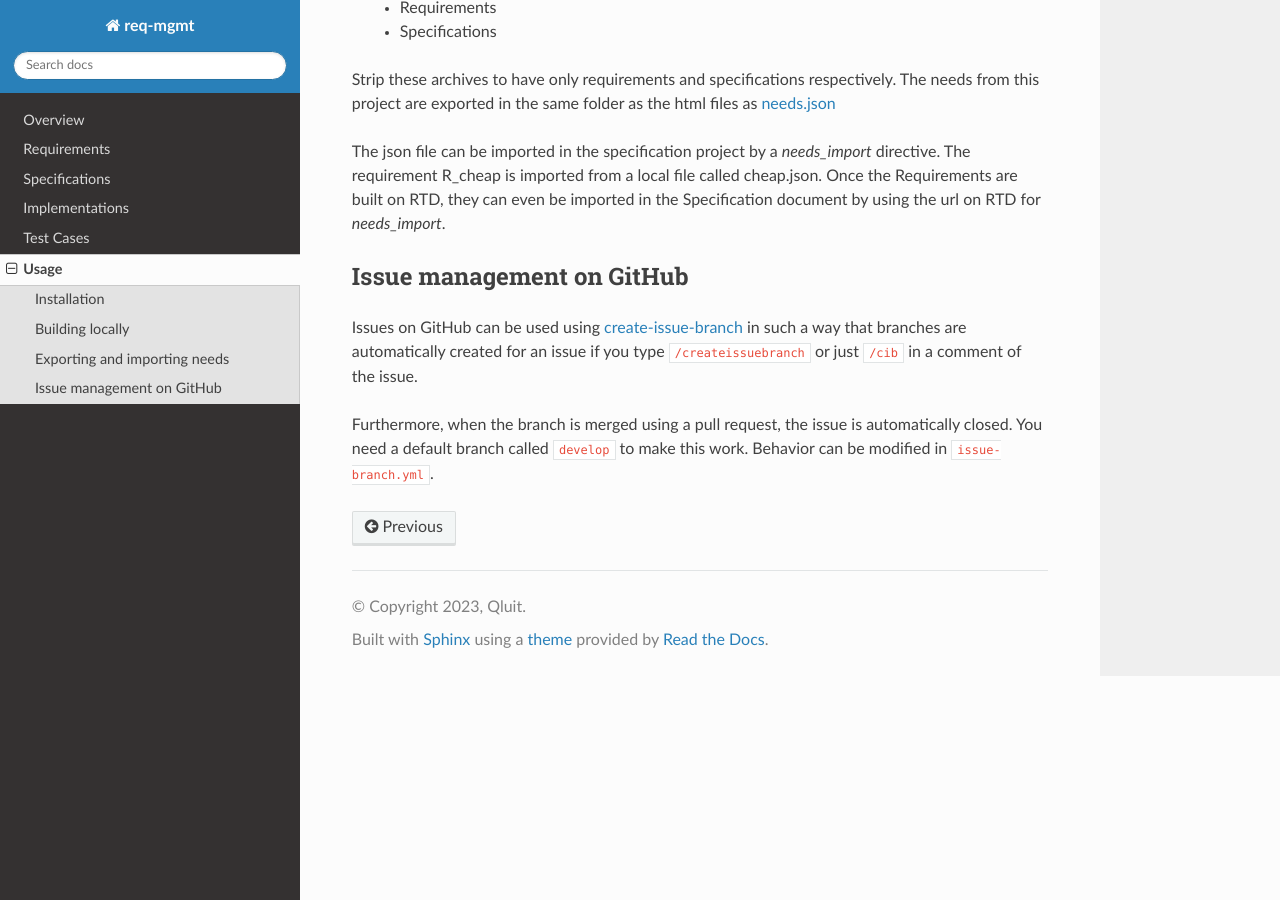
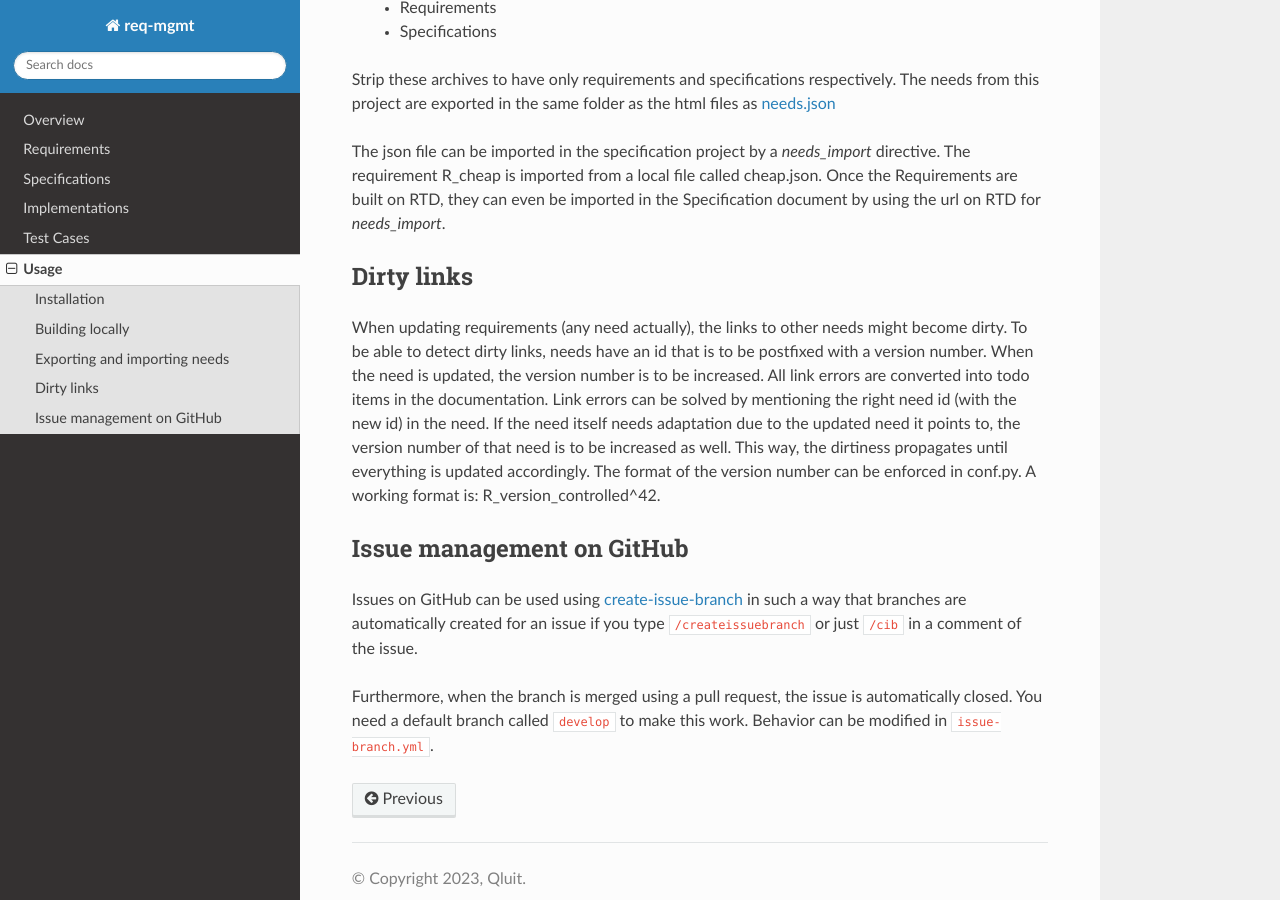
Before and after one commit to SebastianCGE/req-mgmt, a Sphinx documentation site: the page built from docs/source/usage.rst, in a window 1280 px wide and 900 px high, scrolled down 906 px. Built offline with Sphinx 7.4.7 and the Read the Docs theme 3.1.0, drawn with Linux system fonts in a browser that asks for light colours.

Commit message:
Issue 9 add check on needs links to gh action (#10)
* Add check for link check
* Added paragraph on Dirty links

```diff
--- a/docs/source/usage.rst
+++ b/docs/source/usage.rst
@@ -58,6 +58,20 @@ The requirement R_cheap is imported from a local file called cheap.json.
 Once the Requirements are built on RTD, they can even be imported in the Specification
 document by using the url on RTD for `needs_import`.
 
+Dirty links
+------------
+
+When updating requirements (any need actually), the links to other needs might become dirty.
+To be able to detect dirty links, needs have an id that is to be postfixed with a version number.
+When the need is updated, the version number is to be increased.
+All link errors are converted into todo items in the documentation.
+Link errors can be solved by mentioning the right need id (with the new id) in the need.
+If the need itself needs adaptation due to the updated need it points to,
+the version number of that need is to be increased as well.
+This way, the dirtiness propagates until everything is updated accordingly.
+The format of the version number can be enforced in conf.py.
+A working format is: R_version_controlled^42.
+
 Issue management on GitHub
 ----------------------------
 
```
Also changed, not shown: docs/source/index.rst (+5 -5 lines), docs/source/overview.rst (line endings or trailing spaces), 1 other file.
